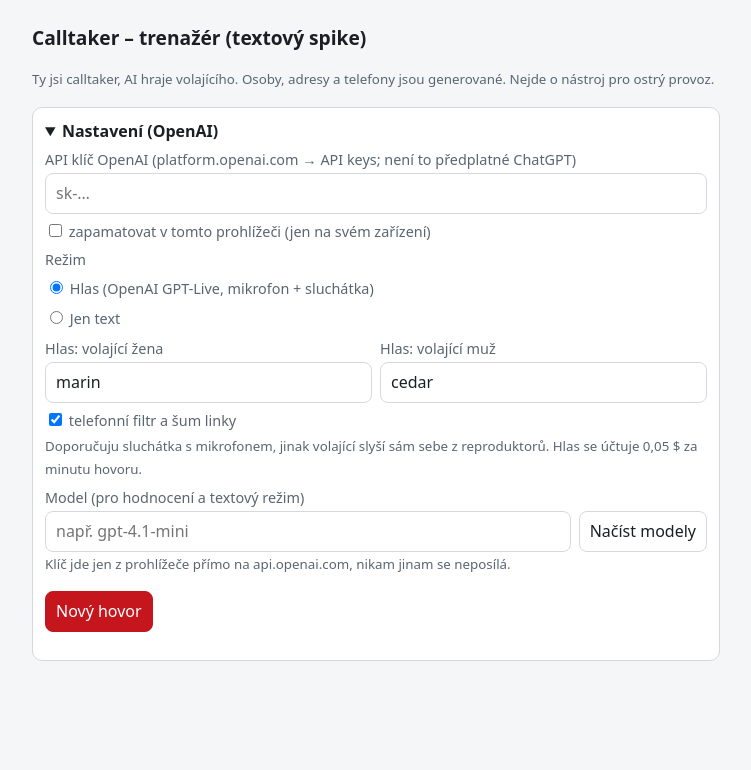
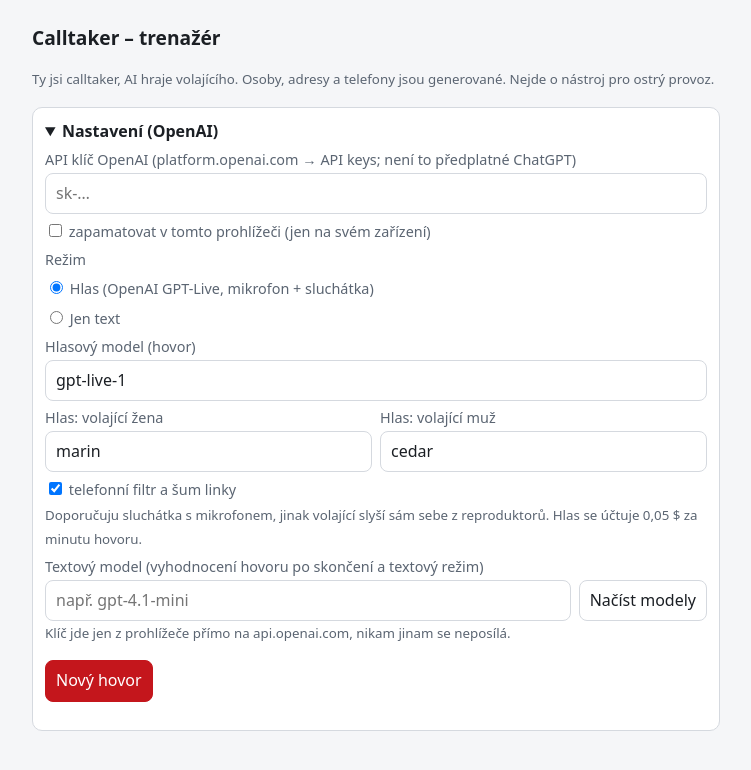
Before and after one commit to Riff1991/zos-simulator, a website: page calltaker/web/template.html in a window 1280 px wide. Shown: the whole page, without its empty margins (264-1015 px from the left). Drawn offline with Linux system fonts and the light colour scheme.

Commit message:
Calltaker: pole hlasového modelu a popisky (gpt-live-1 pro hovor, textový model pro hodnocení)
Co-Authored-By: Claude Sonnet 5.5 <noreply@anthropic.com>
Claude-Session: https://claude.ai/code/session_01WFZFJTPBB4SKHt9QorYUL5

```diff
--- a/calltaker/web/app.js
+++ b/calltaker/web/app.js
@@ -141,7 +141,7 @@
       c.dc.addEventListener('close', () => { if (!c.closed && !ended && vc === c) status('Spojení se přerušilo.', true); });
       await c.pc.setLocalDescription(await c.pc.createOffer());
       await waitIce(c.pc);
-      const mk = name => oa('/live/sessions', { session: { model: 'gpt-live-1', instructions: P.callerSystem(v, true), audio: { output: { voice: name } } }, transport: { type: 'webrtc', sdp: c.pc.localDescription.sdp } });
+      const mk = name => oa('/live/sessions', { session: { model: $('vModel').value.trim() || 'gpt-live-1', instructions: P.callerSystem(v, true), audio: { output: { voice: name } } }, transport: { type: 'webrtc', sdp: c.pc.localDescription.sdp } });
       let res;
       try { res = await mk(voice); } catch (e) {
         if (/voice/i.test(e.message) && voice !== 'marin') { status('Hlas „' + voice + '“ nelze použít, zkouším marin…'); res = await mk('marin'); } else throw e;
--- a/calltaker/web/template.html
+++ b/calltaker/web/template.html
@@ -1,6 +1,6 @@
 <!doctype html>
 <html lang="cs"><head><meta charset="utf-8"><meta name="viewport" content="width=device-width,initial-scale=1">
-<title>Calltaker – trenažér (spike)</title>
+<title>Calltaker – trenažér</title>
 <style>
 :root{--bg:#f5f6f8;--fg:#1b1f24;--card:#fff;--line:#d5d9df;--acc:#c4161c;--mut:#5b6572;--me:#dbeafe;--them:#ececec;--bad:#b00020}
 @media (prefers-color-scheme:dark){:root{--bg:#14171b;--fg:#e8eaed;--card:#1d2127;--line:#343a42;--acc:#ff5a5f;--mut:#9aa4b0;--me:#1e3a5f;--them:#2a2f36;--bad:#ff8a80}}
@@ -15,7 +15,7 @@ input[type=text],input[type=password],select,textarea{width:100%}button{cursor:p
 .row{display:flex;gap:8px}.row input{flex:1}#ani{font-weight:600}#status{color:var(--mut);min-height:1.4em}.bad{color:var(--bad)}small{color:var(--mut)}
 ul{margin:.3em 0;padding-left:1.2em}
 </style></head><body><main>
-<h1>Calltaker – trenažér (textový spike)</h1>
+<h1>Calltaker – trenažér</h1>
 <p><small>Ty jsi calltaker, AI hraje volajícího. Osoby, adresy a telefony jsou generované. Nejde o nástroj pro ostrý provoz.</small></p>
 <details id="setup" open><summary>Nastavení (OpenAI)</summary>
 <label for="key">API klíč OpenAI (platform.openai.com → API keys; není to předplatné ChatGPT)</label>
@@ -24,10 +24,10 @@ ul{margin:.3em 0;padding-left:1.2em}
 <label>Režim</label>
 <label><input type="radio" name="mode" value="voice" checked> Hlas (OpenAI GPT-Live, mikrofon + sluchátka)</label>
 <label><input type="radio" name="mode" value="text"> Jen text</label>
-<div id="voiceOpts"><div class="row"><div style="flex:1"><label for="vF">Hlas: volající žena</label><input id="vF" type="text" value="marin"></div><div style="flex:1"><label for="vM">Hlas: volající muž</label><input id="vM" type="text" value="cedar"></div></div>
+<div id="voiceOpts"><label for="vModel">Hlasový model (hovor)</label><input id="vModel" type="text" value="gpt-live-1"><div class="row"><div style="flex:1"><label for="vF">Hlas: volající žena</label><input id="vF" type="text" value="marin"></div><div style="flex:1"><label for="vM">Hlas: volající muž</label><input id="vM" type="text" value="cedar"></div></div>
 <label><input type="checkbox" id="filt" checked> telefonní filtr a šum linky</label>
 <small>Doporučuju sluchátka s mikrofonem, jinak volající slyší sám sebe z reproduktorů. Hlas se účtuje 0,05 $ za minutu hovoru.</small></div>
-<label for="model">Model (pro hodnocení a textový režim)</label>
+<label for="model">Textový model (vyhodnocení hovoru po skončení a textový režim)</label>
 <div class="row"><input id="model" type="text" list="modelList" placeholder="např. gpt-4.1-mini"><datalist id="modelList"></datalist><button id="load">Načíst modely</button></div>
 <small>Klíč jde jen z prohlížeče přímo na api.openai.com, nikam jinam se neposílá.</small>
 <p><button id="start" class="pri">Nový hovor</button></p></details>
```
Also changed, not shown: calltaker/web/index.html (+5 -5 lines).
